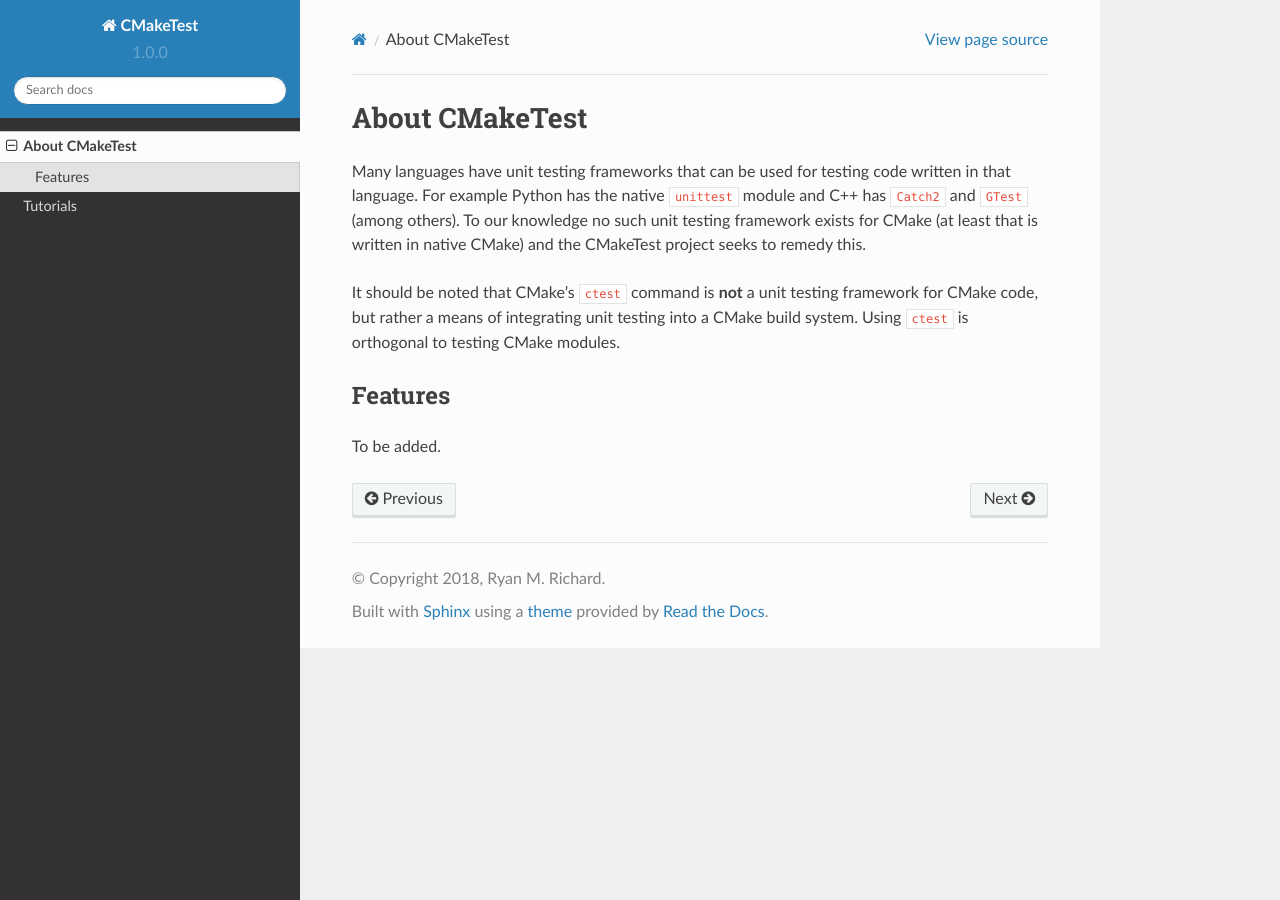
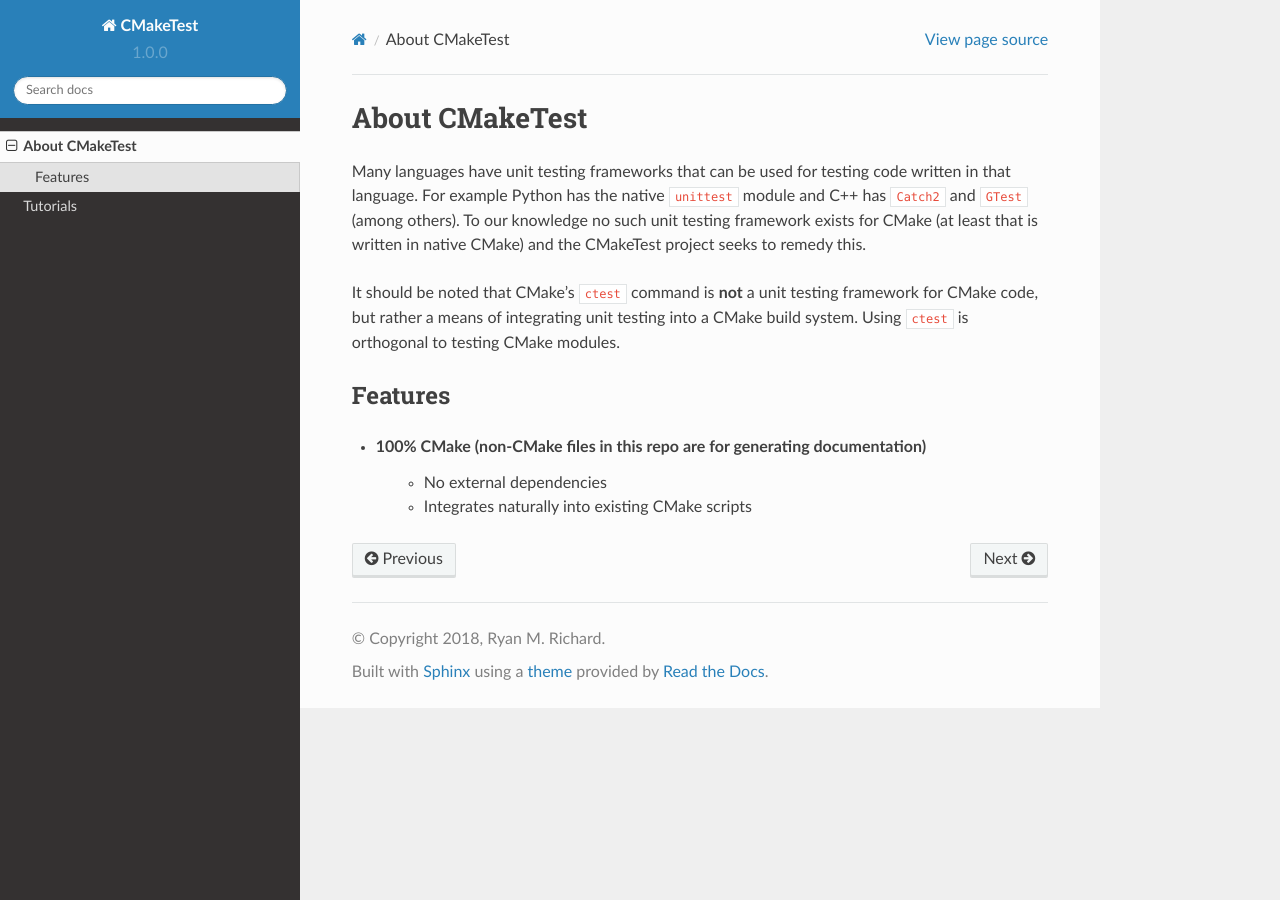
Before and after one commit to CMakePP/CMakeTest, a Sphinx documentation site: the page built from docs/source/about.rst, in a window 1280 px wide. Built offline with Sphinx 7.4.7 and the Read the Docs theme 2.0.0, drawn with Linux system fonts in a browser that asks for light colours; pages that are not in the unit, such as notebooks, are missing from menus.

Commit message:
sections works (although the asserts aren't enforced)

```diff
--- a/docs/source/about.rst
+++ b/docs/source/about.rst
@@ -14,4 +14,6 @@
 Features
 --------
 
-To be added.
+- 100% CMake (non-CMake files in this repo are for generating documentation)
+   - No external dependencies
+   - Integrates naturally into existing CMake scripts
```
Also changed, not shown: 5 other files.
